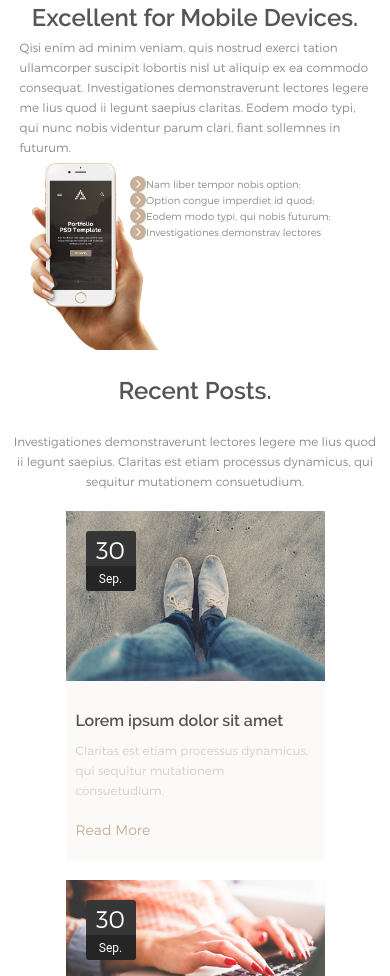
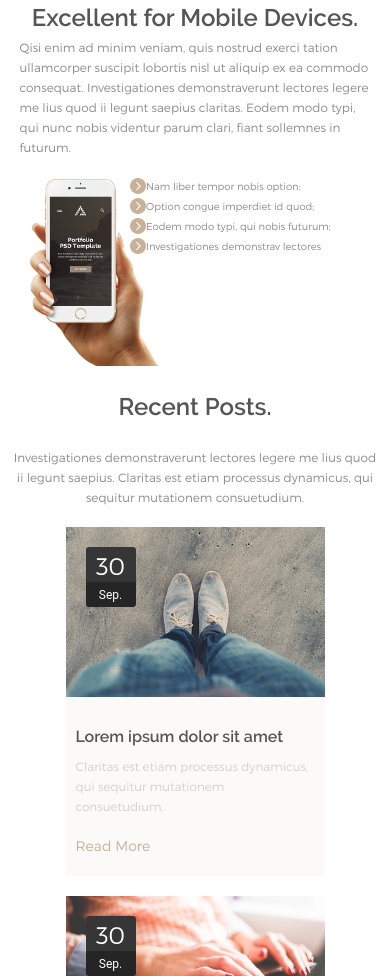
Before and after one commit to annapuchkova/final-project.github.io, a plain HTML site: page index.html in a window 390 px wide. Shown: the part 930-1906 px from the top of the page. Drawn offline with Linux system fonts and the light colour scheme; files whose address does not match are found by name.

Commit message:
Add files via upload

```diff
--- a/css/style.css
+++ b/css/style.css
@@ -2109,7 +2109,7 @@ body {
     vertical-align: middle;
     font-family: 'Montserrat-Light';
     font-size: 10px;
-    line-height: 16px;
+    line-height: 20px;
     color: #8c8c8c;
     background: url(../img/arrow-list.png) no-repeat left center;
     background-size: 6%;
```
